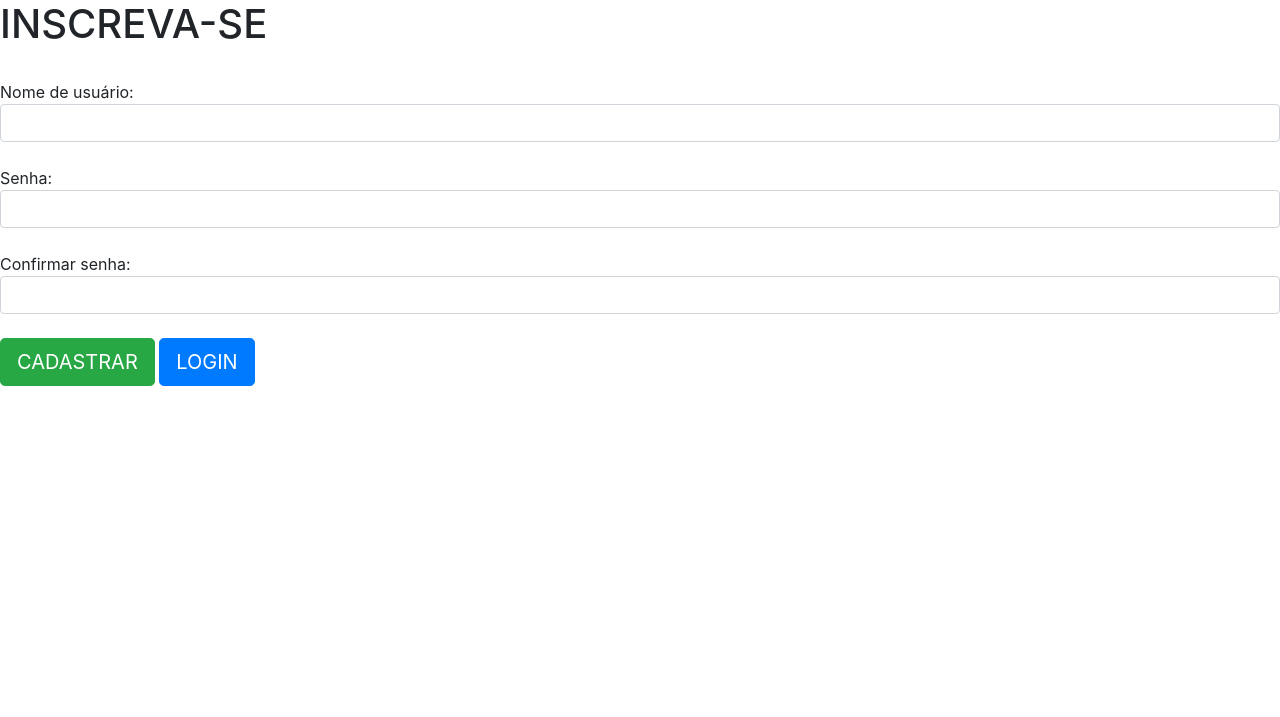
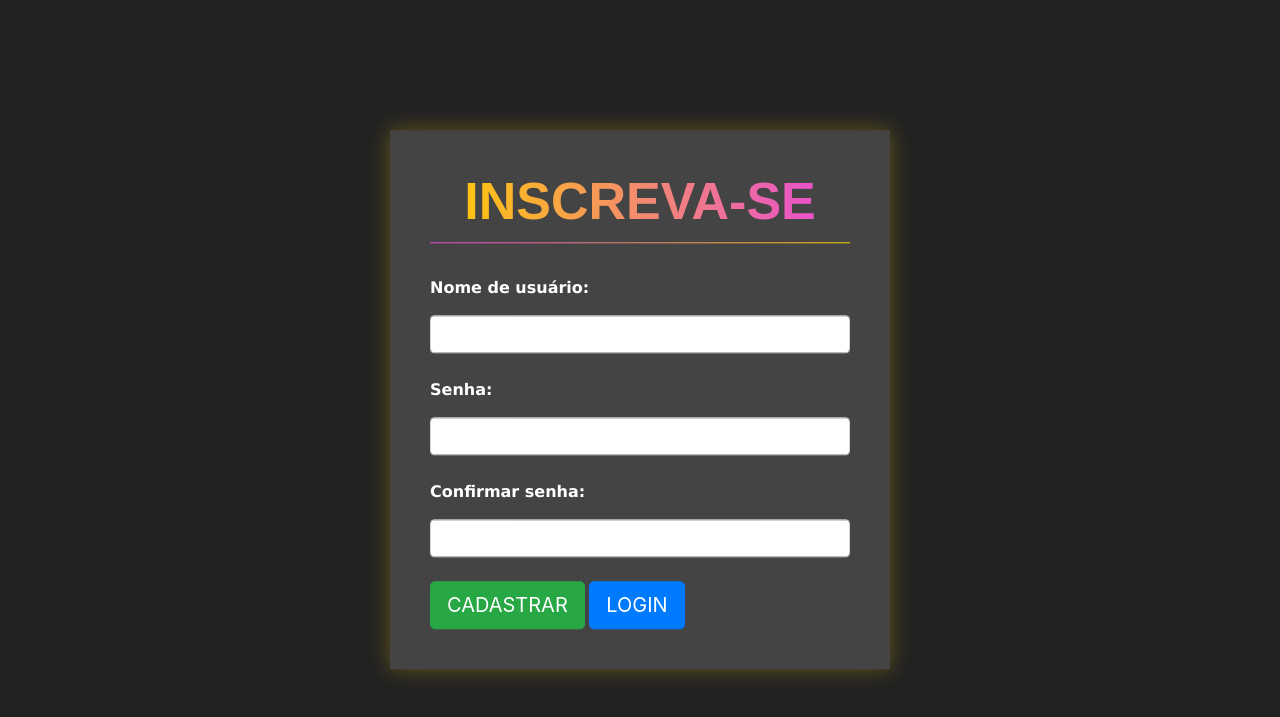
Before and after one commit to diego-goncalves-dreossi/sistema-freelance, a Django app: page /cadastro/ in a window 1280 px wide. Shown: the top 717 px of the page. Run offline with Django 4.2, Linux system fonts and the light colour scheme.

Commit message:
cadastro html, css, view
cadastro.css adicionado a pasta static, view cadastro configurada, cadastro.html ativado formulário.

```diff
--- a/autenticacao/templates/cadastro.html
+++ b/autenticacao/templates/cadastro.html
@@ -7,8 +7,8 @@
 
 {% block 'body' %}
     <div class="box">
-        <form>
-
+        <form action="{% url 'autenticacao:cadastro'%}" method="post">
+            {% csrf_token %}
             <h1 class="titulo font-degrade borda-bottom-degrade">INSCREVA-SE</h2>
             <br>
             <span class="span-descricao">Nome de usuário:</span>
--- a/autenticacao/views.py
+++ b/autenticacao/views.py
@@ -1,8 +1,32 @@
 from django.http import HttpResponse
-from django.shortcuts import render
+from django.shortcuts import redirect, render
 
 def cadastro(request):
-    return render(request,'cadastro.html')
+    # Como a requisição/request veio
+    # Requisição pela url
+    if request.method == "GET":
+        return render(request, 'cadastro.html')
+    # Requisição por formulário
+    elif request.method == "POST":
+        # return HttpResponse('Recebido POST')
+        usuario = request.POST.get('username')
+        senha = request.POST.get('password')
+        confirmar_senha = request.POST.get('confirm-password')
+
+        # Se senhas forem diferentes
+        if not senha == confirmar_senha:
+            return redirect('/cadastro')
+
+        # Se usuário não digitar um nome de usuário ou se não digitar snha. Só espaços não são contados.
+        if len(usuario.strip()) == 0 or len(senha.strip()) == 0:
+            return redirect('/cadastro')
+
+        #user = User.objects.filter(username=username)
+
+        #if user.exists():
+        #    return redirect('/auth/cadastro')
+
+        return HttpResponse('Chegou no fim de POST')
 
 def login(request):
     return render(request,'login.html')
--- /dev/null
+++ b/templates/static/autenticacao/css/cadastro.css
@@ -0,0 +1,54 @@
+.fundo{
+
+    background-color: #222;
+    color: white;
+
+}
+
+.box{
+
+    background-color: #444;
+    width: 500px;
+    padding: 40px;
+    position: absolute;
+    top: 50%;
+    left: 50%;
+    transform: translate(-50%,-50%);
+    box-shadow: 0 0px 20px 0 rgba( 255, 207, 0, 0.3 );
+
+
+}
+
+.span-descricao{
+    font-family:'Lucida Sans', 'Lucida Sans Regular', 'Lucida Grande', 'Lucida Sans Unicode', Geneva, Verdana, sans-serif;
+    font-weight: bold;
+}
+
+.input-cadastro{
+    margin-top: 15px;
+
+}
+
+.font-degrade{
+    background-image: linear-gradient(90deg, rgba(255,207,0,1) 0%, rgba(231,71,220,1) 100%);
+    background-clip: text;
+    -webkit-background-clip: text;
+    color: transparent;
+    padding-bottom: 10px;
+}
+
+.titulo{
+    text-align: center;
+    font-family: Arial, Helvetica, sans-serif;
+    font-weight: bold;
+    font-size: 52px;
+}
+
+.borda-bottom-degrade{
+
+    border-bottom: 1px solid transparent;
+    border-image: linear-gradient(90deg,rgba(231,71,220,1) 0%,rgba(255,207,0,1) 100%);
+    border-image-slice: 1;
+
+
+}
```
